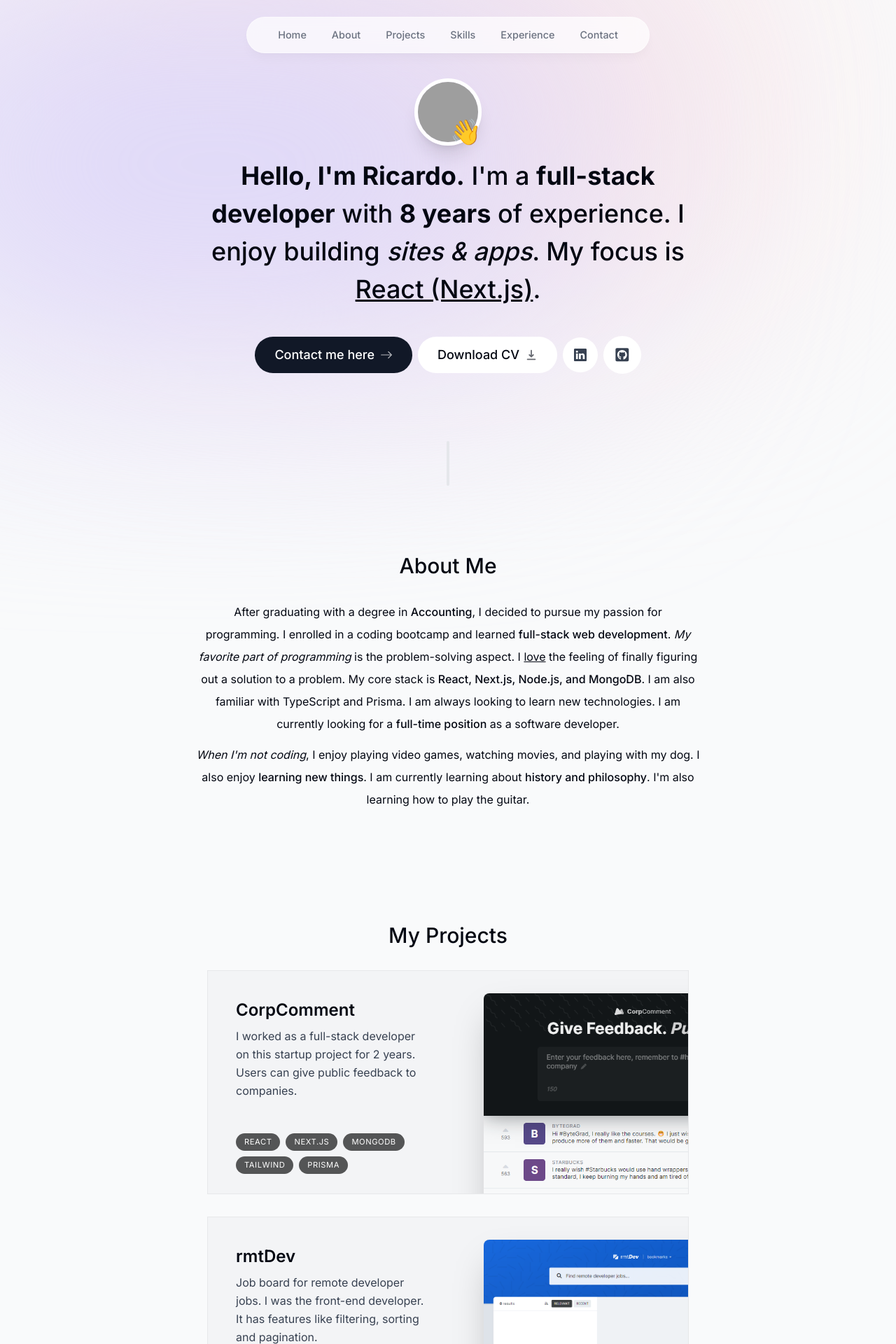
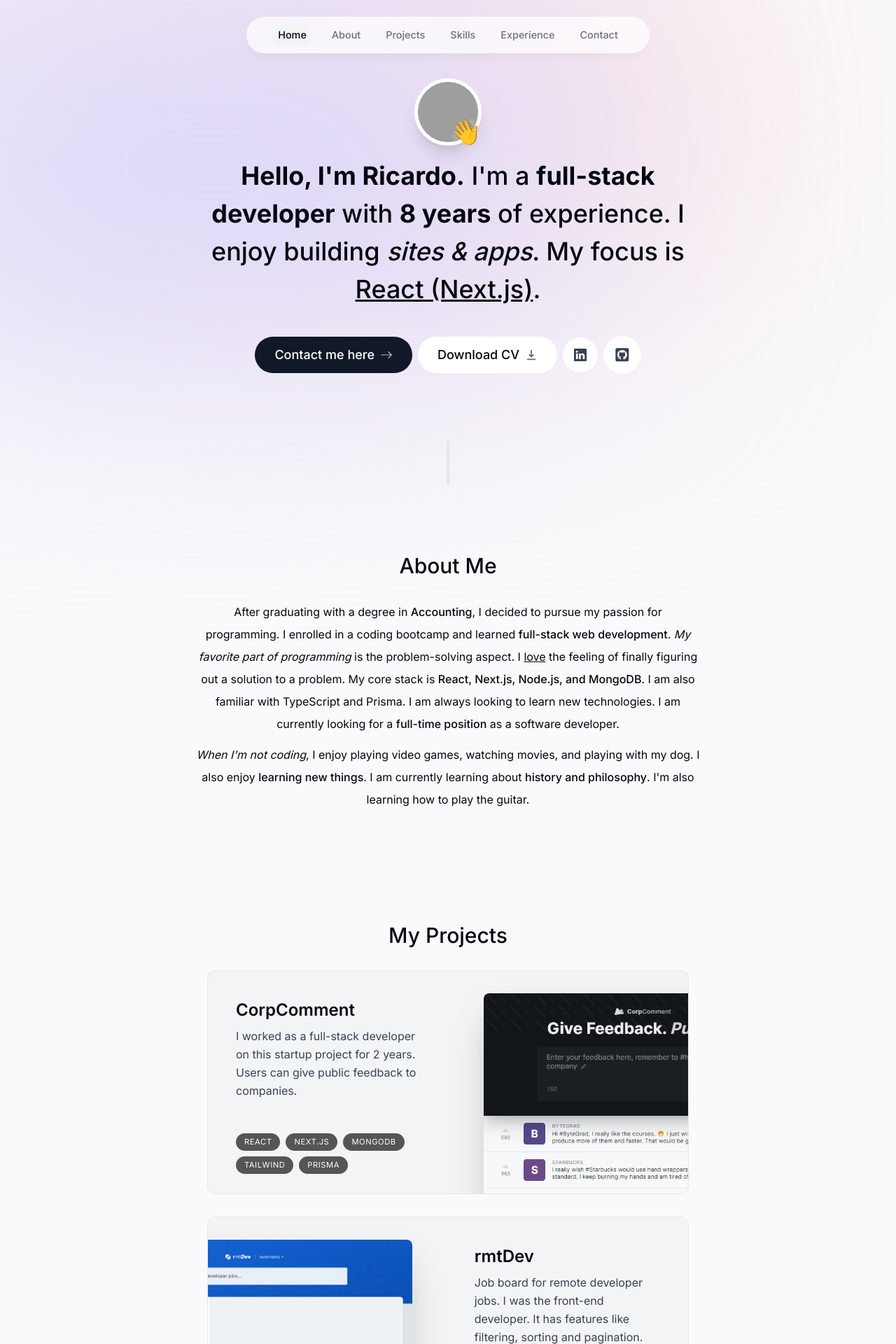
Before and after one commit to isamail-el-youssefi/Portfolio-NextJS-FramerMotion, a Next.js app: page / in a window 1280 px wide. Shown: the top 1920 px of the page at 70% size. Built offline with nearby package versions, Linux system fonts and the light colour scheme; grey boxes are pictures that could not be loaded.

Commit message:
section bg

```diff
--- a/app/layout.tsx
+++ b/app/layout.tsx
@@ -15,7 +15,7 @@ export default function RootLayout({
   children: React.ReactNode;
 }) {
   return (
-    <html lang="en">
+    <html lang="en" className="!scroll-smooth">
       <body
         className={`${inter.className} bg-gray-50 text-gray-950 h-[5000px] pt-28`}
       >
--- a/components/about.tsx
+++ b/components/about.tsx
@@ -2,7 +2,7 @@ import SectionHeading from "./section-heading";
 
 export default function About() {
   return (
-    <section className="mb-28 max-w-[45rem] text-center leading-8 sm:mb-40">
+    <section id="about" className="scroll-mt-28 mb-28 max-w-[45rem] text-center leading-8 sm:mb-40">
       <SectionHeading>About me</SectionHeading>{" "}
       <p className="mb-3">
         After graduating with a degree in{" "}
--- a/components/header.tsx
+++ b/components/header.tsx
@@ -1,10 +1,14 @@
 "use client";
 
 import { links } from "@/lib/data";
+import clsx from "clsx";
 import { motion } from "framer-motion";
 import Link from "next/link";
+import { useState } from "react";
 
 export default function Header() {
+  const [activeSelection, setActiveSelection] = useState("Home");
+
   return (
     <header className="z-[999] relative">
       <motion.div
@@ -21,13 +25,21 @@ export default function Header() {
               initial={{ y: -100, opacity: 0 }}
               animate={{ y: 0, opacity: 1 }}
               transition={{ delay: 0.08 }}
-              className="h-3/4 flex justify-center items-center"
+              className="h-3/4 flex justify-center items-center relative"
             >
               <Link
+                className={clsx(
+                  "flex w-full items-center justify-center px-3 sm:px-2 py-3 hover:text-gray-950 transition",
+                  { "text-gray-950": activeSelection === link.name }
+                )}
                 href={link.hash}
-                className="flex w-full items-center justify-center px-3 sm:px-2 py-3 hover:text-gray-950 transition"
+                onClick={() => setActiveSelection(link.name)}
               >
                 {link.name}
+
+                {link.name === activeSelection && (
+                  <span className="bg-gray-100 rounded-full absolute inset-0 -z-10"></span>
+                )}
               </Link>
             </motion.li>
           ))}
--- a/components/intro.tsx
+++ b/components/intro.tsx
@@ -10,7 +10,7 @@ import { FaGithubSquare } from "react-icons/fa";
 
 export default function Intro() {
   return (
-    <section id="home" className="mb-28 max-w-[50rem] text-center sm:mb-0 ">
+    <section id="home" className="scroll-mt-28 mb-28 max-w-[50rem] text-center sm:mb-0 ">
       <div className="flex items-center justify-center">
         <div className="relative">
           <motion.div
--- a/components/project.tsx
+++ b/components/project.tsx
@@ -26,9 +26,9 @@ export const Project = ({
     <motion.div
       ref={ref}
       style={{ scale: scaleProgress, opacity: opacityProgress }}
-      className="mb-3 sm:mb-8 last:mb-0"
+      className=" group mb-3 sm:mb-8 last:mb-0"
     >
-      <section className="group bg-gray-100 max-w-[43rem] border border-black/5 overflow-hidden sm:pr-8 relative sm:h-[20rem]  hover:bg-gray-200/70 hover:shadow-md transition">
+      <section className=" bg-gray-100 max-w-[43rem] rounded-xl border border-black/5 overflow-hidden sm:pr-8 relative sm:h-[20rem]  hover:bg-gray-200/70 hover:shadow-md transition">
         <div className="pt-4 pb-7 px-5 sm:pl-10 sm:pr-2 sm:pt-10 sm:max-w-[50%] flex flex-col h-full group-even:ml-[21.3rem]">
           <h3 className="text-2xl font-semibold">{title}</h3>
           <p className="mt-2 leading-relaxed text-gray-700">{description}</p>
--- a/components/projects.tsx
+++ b/components/projects.tsx
@@ -6,7 +6,7 @@ import { Project } from "./project";
 
 export default function Projects() {
   return (
-    <section>
+    <section id="projects" className="scroll-mt-28">
       <SectionHeading>my projects</SectionHeading>
       <div>
         {projectsData.map((projects, i) => (
--- a/package.json
+++ b/package.json
@@ -13,6 +13,7 @@
     "@types/react": "18.2.73",
     "@types/react-dom": "18.2.23",
     "autoprefixer": "10.4.19",
+    "clsx": "^2.1.0",
     "eslint": "8.57.0",
     "eslint-config-next": "14.1.4",
     "framer-motion": "^11.0.24",
```
Also changed, not shown: 1 other file (tests, documents, lock files or other folders).
